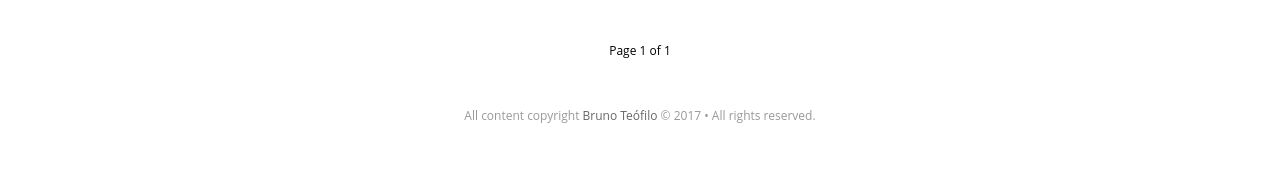
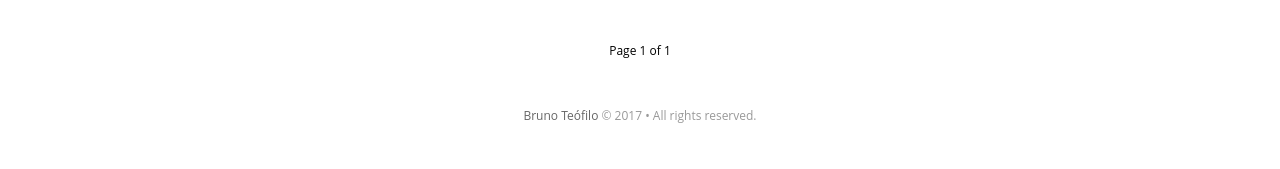
Before and after one commit to Heirian/blog, a Jekyll site: the page built from index.html, in a window 1280 px wide. Shown: the part 1053-1222 px from the top of the page. Built offline with Jekyll 4.4.1, drawn with Linux system fonts in a browser that asks for light colours; nearby versions of some CDN libraries; some web fonts are replaced; the list of posts is cut into pages by our own code.

```diff
--- a/_config.yml
+++ b/_config.yml
@@ -29,7 +29,7 @@ permalink: /:title
 twitter_handle: '@heiriansa'
 
 #fill in disqus shortname to use disqus
-disqus: heirian
+disqus: https-heirian-github-io
 
 #google_analytics: UA-XXXXX-X
 
--- a/_includes/footer.html
+++ b/_includes/footer.html
@@ -3,7 +3,7 @@
 <footer class="site-footer">
   <!-- <a class="subscribe" href="{{ "/feed.xml" | prepend: site.baseurl }}"> <span class="tooltip"> <i class="fa fa-rss"></i> Subscribe!</span></a> -->
     <div class="inner">
-         <section class="copyright">All content copyright <a href="mailto:{{ site.email}}">{{ site.name }}</a> &copy; {{ site.time | date: '%Y' }} &bull; All rights reserved.</section>
+         <section class="copyright"><a href="mailto:{{ site.email}}">{{ site.name }}</a> &copy; {{ site.time | date: '%Y' }} &bull; All rights reserved.</section>
   <!--       <section class="poweredby">Made with <a href="http://jekyllrb.com"> Jekyll</a></section> -->
     </div>
 </footer>
```
